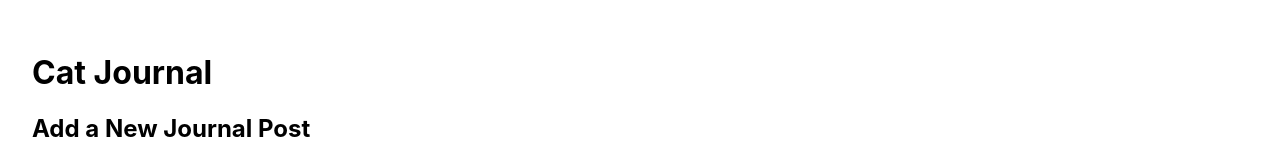
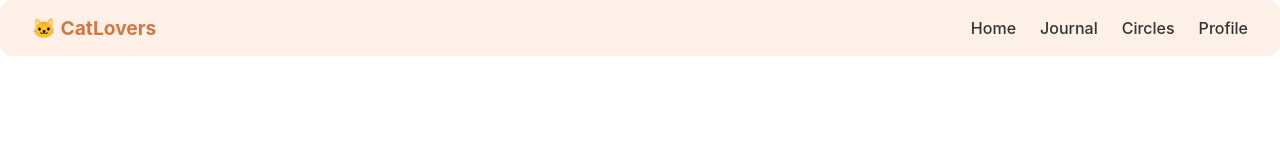
Before and after one commit to samikshya516/catlovers-app, a React (Create React App) app: page /journal in a window 1280 px wide. Shown: the top 146 px of the page. Built offline with nearby package versions, Linux system fonts and the light colour scheme.

Commit message:
add apps, profile, journal, circles, profile card, mood tracker, daily affirmation layout

```diff
--- a/src/App.js
+++ b/src/App.js
@@ -6,6 +6,7 @@ import Profile from './pages/Profile';
 import CircleDetail from './pages/CircleDetail';
 import ThreadPage from './pages/ThreadPage';
 import NewThreadForm from "./pages/NewThreadForm";
+import './styles/design.css';
 
 
 
--- a/src/components/DailyAffirmation.jsx
+++ b/src/components/DailyAffirmation.jsx
@@ -20,7 +20,7 @@ function DailyAffirmation() {
 
   return (
     <section className={styles.affirmation}>
-      <h2>Daily Affirmation</h2>
+      <h2>Daily Affurrmation</h2>
       <p>{affirmation}</p>
       <button className={styles.shareButton} onClick={handleShareClick}>
         Share
--- a/src/components/MoodTracker.jsx
+++ b/src/components/MoodTracker.jsx
@@ -51,8 +51,12 @@ export default function MoodTracker() {
             {mood.emoji}
           </button>
         ))}
+
+
+
+
         <div style={{ marginTop: "20px" }}>
-          <h3>Your 7 Days Mood History </h3>
+          <h3>Your 7 Day Mood History </h3>
           <div style={{ display: "flex", gap: "8px" }}>
             {getLast7DaysMoods().map((entry, index) => (
               <div
--- a/src/components/ProfileCard.jsx
+++ b/src/components/ProfileCard.jsx
@@ -22,6 +22,7 @@ function ProfileCard({ catName, age, breed, photoURL, story, onEdit }) {
       <p><strong>Age:</strong> {age}</p>
       <p><strong>Breed:</strong> {breed}</p>
       <p><strong>Story:</strong> {story}</p>
+
       <button onClick={onEdit} style={{
         marginTop: "1rem",
         padding: "0.5rem 1rem",
@@ -32,6 +33,9 @@ function ProfileCard({ catName, age, breed, photoURL, story, onEdit }) {
       }}>
         Edit Profile
       </button>
+
+
+
     </div>
   );
 }
--- a/src/pages/Circles.jsx
+++ b/src/pages/Circles.jsx
@@ -2,12 +2,14 @@
 import React from "react";
 import { circles } from "../data/mockDiscussions";
 import { Link } from "react-router-dom";
-
+import Navbar from "../components/Navbar";
 
 
 function Circles() {
   return (
     <div>
+      <Navbar />
+      <div style={{ padding: "1rem", textAlign: "center" }}>
       <h1>Whisker Circles</h1>
       <p>Select a circle to explore discussions.</p>
       <div style={{ display: "grid", gap: "16px", marginTop: "20px" }}>
@@ -32,6 +34,7 @@ function Circles() {
         ))}
       </div>
 
+      </div>
     </div>
   );
 }
--- a/src/pages/Journal.jsx
+++ b/src/pages/Journal.jsx
@@ -2,7 +2,7 @@ import React, { useState } from "react";
 import { mockPosts } from "../data/mockJournalPosts"; // This brings in your fake journal posts
 import JournalCard from "../components/JournalCard"; // This brings in your JournalCard component
 import JournalEntryForm from "../components/JournalEntryForm";
-
+import Navbar from "../components/Navbar";
 
 
 function Journal() {
@@ -33,6 +33,8 @@ const handleAddEntry = (newEntry) => {
 
 
 return (
+  <div>
+    <Navbar />
     <div style={{ padding: "2rem" }}>
       <h1>Cat Journal</h1>
 
@@ -40,8 +42,8 @@ const handleAddEntry = (newEntry) => {
         <section style={{ marginBottom: "2rem" }}>
           <h2>Add a New Journal Post</h2>
           <JournalEntryForm onAdd={handleAddEntry} />
+        </section>
 
-    </section>
         {/* 🎯 Mood Filter Buttons */}
         <div style={{ marginBottom: "1rem" }}>
           <button onClick={() => setMoodFilter("all")}>All</button>
@@ -49,6 +51,7 @@ const handleAddEntry = (newEntry) => {
           <button onClick={() => setMoodFilter("sleepy")}>Sleepy</button>
           <button onClick={() => setMoodFilter("anxious")}>Anxious</button>
         </div>
+
         {/* 📸 Journal Post Feed */}
         <section>
           <h2>Journal Feed</h2>
@@ -62,10 +65,10 @@ const handleAddEntry = (newEntry) => {
               timestamp={post.timestamp}
               onDelete={() => handleDeletePost(post.id)}
               onEdit={handleEditPost}
-
             />
           ))}
         </section>
+      </div>
   </div>
   );
 
--- a/src/pages/Profile.jsx
+++ b/src/pages/Profile.jsx
@@ -2,6 +2,7 @@ import React, { useState } from "react";
 import ProfileCard from "../components/ProfileCard";
 import styles from './Profile.module.css';
 import MoodTracker from "../components/MoodTracker";
+import Navbar from "../components/Navbar";
 
 
 function Profile() {
@@ -38,6 +39,8 @@ function Profile() {
 
   return (
     <div>
+      <Navbar />
+      <div className={styles.profileContainer}>
         <h1>Create Cat Profile</h1>
         <div className={styles.formContainer}>
           {!isSubmitted ? (
@@ -110,6 +113,7 @@ function Profile() {
         </div>
         <MoodTracker />
       </div>
+    </div>
   );
 
 }
--- /dev/null
+++ b/src/styles/design.css
@@ -0,0 +1,33 @@
+:root {
+  /* Font Sizes */
+  --font-xs: 0.75rem;
+  --font-sm: 0.875rem;
+  --font-base: 1rem;
+  --font-lg: 1.25rem;
+  --font-xl: 1.5rem;
+  --font-2xl: 2rem;
+
+  /* Spacing (based on 8px grid) */
+  --space-xs: 0.5rem;  /* 8px */
+  --space-sm: 1rem;    /* 16px */
+  --space-md: 1.5rem;  /* 24px */
+  --space-lg: 2rem;    /* 32px */
+  --space-xl: 3rem;    /* 48px */
+
+  /* Component Sizes */
+  --btn-height: 44px;
+  --card-width: 300px;
+  --image-radius: 12px;
+
+  /* Pastel Backgrounds */
+  --color-bg-light: #fef6f9;
+  --color-bg-card: #fff7fb;
+
+  /* Accent Colors */
+  --color-accent: #ff8fa3;
+  --color-accent-dark: #e0667c;
+
+  /* Text Colors */
+  --color-text-main: #2b2b2b;
+  --color-text-light: #555;
+}
```
Lines whose indentation alone changed are shown as unchanged.
